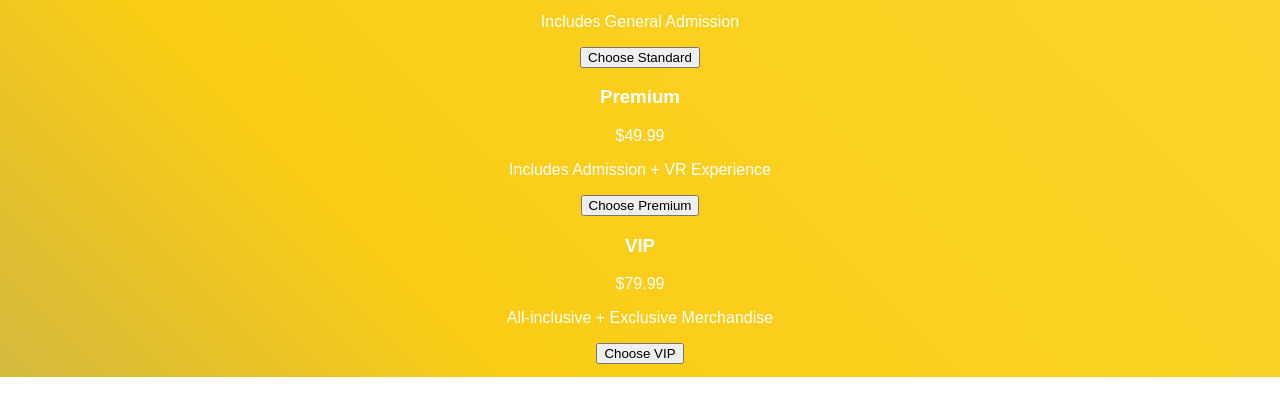
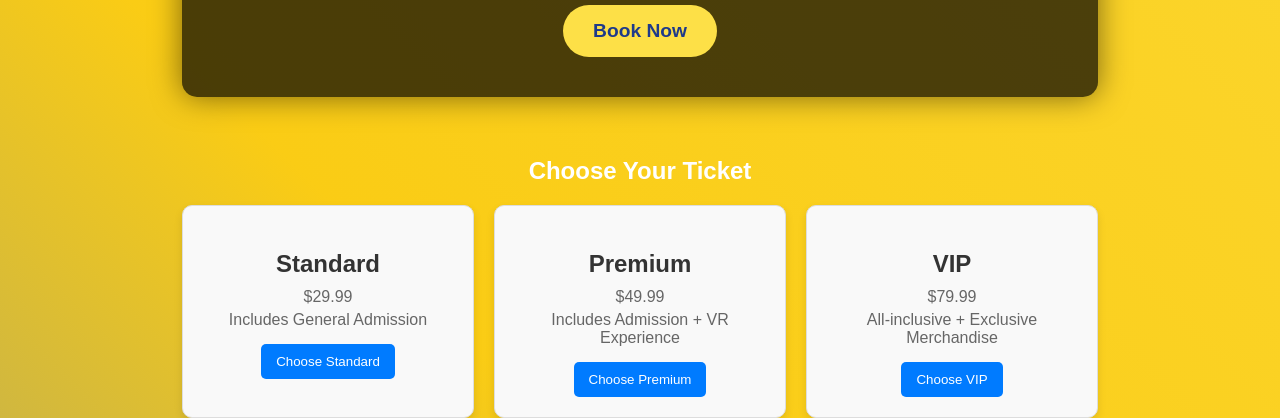
Before and after one commit to yenvnhi/vangoghminneapolis, a plain HTML site: page get-ticket.html in a window 1280 px wide. Shown: the part 423-841 px from the top of the page. Before the commit the page ends 800 px from the top, so only its background shows below. Drawn offline with Linux system fonts and the light colour scheme.

Commit message:
Update get-ticket.css

```diff
--- a/css/get-ticket.css
+++ b/css/get-ticket.css
@@ -1,4 +1,3 @@
-/* General Styles */
 body {
 	margin: 0;
 	padding: 0;
@@ -47,6 +46,20 @@ body {
 	color: skyblue;
 }
 
+.main-container {
+    display: flex;
+    flex-direction: column;
+    gap: 40px;
+}
+
+.ticket-container {
+    order: 1;
+}
+
+.pricing-options {
+    order: 2;
+}
+
 /* Ticket Section */
 .ticket-container {
 	background: rgba(0, 0, 0, 0.7);
@@ -54,6 +67,7 @@ body {
 	border-radius: 15px;
 	box-shadow: 0 0 30px rgba(0, 0, 0, 0.5);
 	animation: fadeIn 2s ease;
+
 }
 
 .ticket-container h1 {
@@ -98,3 +112,61 @@ body {
 	from { opacity: 0; transform: translateY(-20px); }
 	to { opacity: 1; transform: translateY(0); }
 }
+
+
+/* Pricing Section */
+		.pricing-options {
+			text-align: center;
+			width: 10;
+			height: 0;
+
+		}
+
+		.pricing {
+			display: flex;
+			justify-content: center;
+			gap: 20px;
+		}
+
+		.price-option {
+			background-color: #f9f9f9;
+			border: 1px solid #ddd;
+			border-radius: 10px;
+			padding: 20px;
+			width: 250px;
+			box-shadow: 0 4px 8px rgba(0, 0, 0, 0.1);
+			text-align: center;
+			transition: transform 0.3s, box-shadow 0.3s;
+		}
+
+		.price-option:hover {
+			transform: translateY(-5px);
+			box-shadow: 0 6px 12px rgba(0, 0, 0, 0.2);
+		}
+
+		.price-option h3 {
+			font-size: 1.5rem;
+			color: #333;
+			margin-bottom: 10px;
+		}
+
+		.price-option p {
+			font-size: 1rem;
+			color: #666;
+			margin: 5px 0;
+		}
+
+		.price-option button {
+			margin-top: 10px;
+			padding: 10px 15px;
+			background-color: #007bff;
+			color: #fff;
+			border: none;
+			border-radius: 5px;
+			cursor: pointer;
+			transition: background-color 0.3s;
+		}
+
+		.price-option button:hover {
+			background-color: #0056b3;
+		}
```
